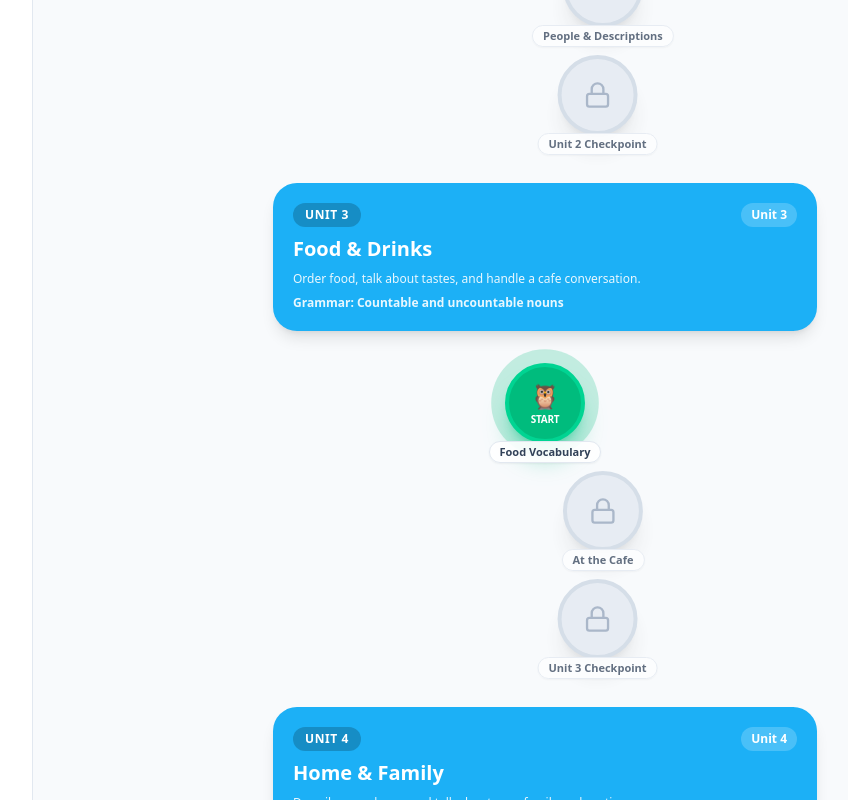
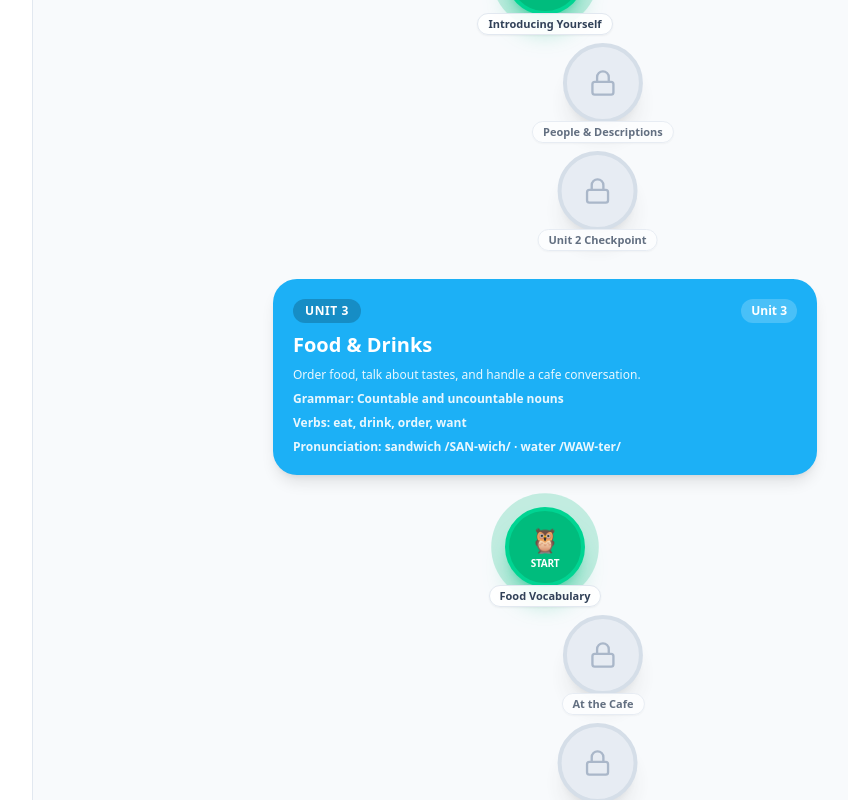
Before and after one commit to florentmolowayi-byte/flor, a React (Vite) app: page / in a window 1280 px wide. Shown: the part 1100-1900 px from the top of the page, without its empty margins (223-1071 px from the left). Built offline with nearby package versions, Linux system fonts and the light colour scheme.

Commit message:
Add verbs and pronunciation to units

```diff
--- a/src/components/PathView.tsx
+++ b/src/components/PathView.tsx
@@ -66,6 +66,16 @@ export const PathView: React.FC<PathViewProps> = ({
             {unit.grammar && (
               <p className="text-xs font-bold text-white/90">
                 Grammar: <span className="font-black">{unit.grammar}</span>
+              </p>
+            )}
+            {unit.verbs && (
+              <p className="text-xs font-bold text-white/90">
+                Verbs: <span className="font-black">{unit.verbs}</span>
+              </p>
+            )}
+            {unit.pronunciation && (
+              <p className="text-xs font-bold text-white/90">
+                Pronunciation: <span className="font-black">{unit.pronunciation}</span>
               </p>
             )}
           </div>
--- a/src/data/languages.ts
+++ b/src/data/languages.ts
@@ -15,6 +15,8 @@ const ALL_LANGUAGES: Language[] = [
         title: 'Unit 1: Everyday English Basics',
         description: 'Learn greetings, simple questions, and useful daily phrases.',
         grammar: 'Subject pronouns and the verb “to be”',
+        verbs: 'be, have, greet, introduce',
+        pronunciation: 'hello /hə-LOH/ · name /NAYM/',
         color: '#1CB0F6',
         nodes: [
           {
@@ -53,26 +55,26 @@ const ALL_LANGUAGES: Language[] = [
         ],
       },
       ...[
-        ['Unit 2: Introductions & People', 'Introduce yourself and describe the people around you.', 'Present simple with “be”', 'Introducing Yourself', 'People & Descriptions'],
-        ['Unit 3: Food & Drinks', 'Order food, talk about tastes, and handle a cafe conversation.', 'Countable and uncountable nouns', 'Food Vocabulary', 'At the Cafe'],
-        ['Unit 4: Home & Family', 'Describe your home and talk about your family and routines.', 'There is / There are', 'My Home', 'Family Life'],
-        ['Unit 5: Daily Routines', 'Talk about your day, times, and regular activities.', 'Present simple statements and questions', 'My Day', 'Time & Schedules'],
-        ['Unit 6: Shopping', 'Ask about prices, sizes, colors, and what you need to buy.', 'This, that, these, and those', 'Shopping Basics', 'Clothes & Prices'],
-        ['Unit 7: Travel', 'Use practical English for airports, hotels, and transportation.', 'Can and could for requests', 'Getting Around', 'Travel Check-in'],
-        ['Unit 8: Directions & Places', 'Ask for directions and find important places in town.', 'Prepositions of place', 'Around Town', 'Finding Your Way'],
-        ['Unit 9: Weather & Seasons', 'Describe the weather and make plans for different seasons.', 'It is and the present continuous', 'Weather Talk', 'Seasons & Plans'],
-        ['Unit 10: Hobbies & Free Time', 'Discuss interests, weekend activities, and invitations.', 'Like, love, hate + -ing', 'My Hobbies', 'Making Plans'],
-        ['Unit 11: Health & Wellness', 'Explain common symptoms and speak with a doctor or pharmacist.', 'Have got and should', 'Body & Symptoms', 'At the Doctor'],
-        ['Unit 12: Work & Careers', 'Talk about jobs, workplaces, and professional goals.', 'Adverbs of frequency', 'Jobs & Workplaces', 'Career Goals'],
-        ['Unit 13: Past Experiences', 'Share what happened yesterday and tell simple stories.', 'Past simple: regular and irregular verbs', 'Yesterday', 'Weekend Stories'],
-        ['Unit 14: Future Plans', 'Make promises, predictions, and plans for the future.', 'Going to and will', 'Future Plans', 'Goals & Dreams'],
-        ['Unit 15: Technology', 'Talk about devices, apps, and everyday digital life.', 'Present perfect for experiences', 'Devices & Apps', 'Online Life'],
-        ['Unit 16: Opinions & Comparisons', 'Express opinions and compare people, places, and ideas.', 'Comparatives and superlatives', 'Giving Opinions', 'Comparing Things'],
-        ['Unit 17: Nature & Environment', 'Describe nature and discuss simple environmental topics.', 'Must, have to, and should', 'The Natural World', 'Caring for the Planet'],
-        ['Unit 18: Culture & Celebrations', 'Talk about traditions, holidays, and memorable celebrations.', 'Past continuous', 'Special Days', 'Traditions'],
-        ['Unit 19: Conversations', 'Build longer conversations with useful connectors and responses.', 'Question tags and conversation connectors', 'Keeping a Conversation', 'Conversation Connectors'],
-        ['Unit 20: English Fluency Review', 'Bring your vocabulary and grammar together in a final review.', 'Mixed grammar review', 'Mixed Review', 'Fluency Challenge'],
-      ].map(([title, description, grammar, lessonOne, lessonTwo], index) => {
+        ['Unit 2: Introductions & People', 'Introduce yourself and describe the people around you.', 'Present simple with “be”', 'be, live, come, know', 'people /PEE-pəl/ · country /KUN-tree/', 'Introducing Yourself', 'People & Descriptions'],
+        ['Unit 3: Food & Drinks', 'Order food, talk about tastes, and handle a cafe conversation.', 'Countable and uncountable nouns', 'eat, drink, order, want', 'sandwich /SAN-wich/ · water /WAW-ter/', 'Food Vocabulary', 'At the Cafe'],
+        ['Unit 4: Home & Family', 'Describe your home and talk about your family and routines.', 'There is / There are', 'live, share, cook, clean', 'bedroom /BED-room/ · family /FAM-uh-lee/', 'My Home', 'Family Life'],
+        ['Unit 5: Daily Routines', 'Talk about your day, times, and regular activities.', 'Present simple statements and questions', 'wake, work, take, go', 'usually /YOO-zhoo-uh-lee/ · schedule /SKED-jool/', 'My Day', 'Time & Schedules'],
+        ['Unit 6: Shopping', 'Ask about prices, sizes, colors, and what you need to buy.', 'This, that, these, and those', 'buy, need, pay, try', 'price /PRYS/ · larger /LAR-jer/', 'Shopping Basics', 'Clothes & Prices'],
+        ['Unit 7: Travel', 'Use practical English for airports, hotels, and transportation.', 'Can and could for requests', 'fly, leave, arrive, book', 'airport /AIR-port/ · luggage /LUG-ij/', 'Getting Around', 'Travel Check-in'],
+        ['Unit 8: Directions & Places', 'Ask for directions and find important places in town.', 'Prepositions of place', 'turn, cross, walk, find', 'library /LY-brer-ee/ · straight /STRAYT/', 'Around Town', 'Finding Your Way'],
+        ['Unit 9: Weather & Seasons', 'Describe the weather and make plans for different seasons.', 'It is and the present continuous', 'rain, snow, shine, change', 'weather /WETH-er/ · season /SEE-zən/', 'Weather Talk', 'Seasons & Plans'],
+        ['Unit 10: Hobbies & Free Time', 'Discuss interests, weekend activities, and invitations.', 'Like, love, hate + -ing', 'read, play, watch, enjoy', 'hobby /HOB-ee/ · weekend /WEEK-end/', 'My Hobbies', 'Making Plans'],
+        ['Unit 11: Health & Wellness', 'Explain common symptoms and speak with a doctor or pharmacist.', 'Have got and should', 'hurt, feel, rest, recover', 'headache /HED-ayk/ · medicine /MED-uh-sin/', 'Body & Symptoms', 'At the Doctor'],
+        ['Unit 12: Work & Careers', 'Talk about jobs, workplaces, and professional goals.', 'Adverbs of frequency', 'work, earn, manage, apply', 'engineer /en-juh-NEER/ · career /kuh-REER/', 'Jobs & Workplaces', 'Career Goals'],
+        ['Unit 13: Past Experiences', 'Share what happened yesterday and tell simple stories.', 'Past simple: regular and irregular verbs', 'visit, see, go, enjoy', 'visited /VIZ-it-id/ · museum /myoo-ZEE-um/', 'Yesterday', 'Weekend Stories'],
+        ['Unit 14: Future Plans', 'Make promises, predictions, and plans for the future.', 'Going to and will', 'plan, study, travel, hope', 'future /FYOO-cher/ · abroad /uh-BRAWD/', 'Future Plans', 'Goals & Dreams'],
+        ['Unit 15: Technology', 'Talk about devices, apps, and everyday digital life.', 'Present perfect for experiences', 'use, check, download, share', 'technology /tek-NOL-uh-jee/ · device /di-VYS/', 'Devices & Apps', 'Online Life'],
+        ['Unit 16: Opinions & Comparisons', 'Express opinions and compare people, places, and ideas.', 'Comparatives and superlatives', 'think, prefer, compare, agree', 'interesting /IN-ter-es-ting/ · different /DIF-er-ent/', 'Giving Opinions', 'Comparing Things'],
+        ['Unit 17: Nature & Environment', 'Describe nature and discuss simple environmental topics.', 'Must, have to, and should', 'protect, recycle, reduce, save', 'environment /en-VY-run-ment/ · forest /FOR-ist/', 'The Natural World', 'Caring for the Planet'],
+        ['Unit 18: Culture & Celebrations', 'Talk about traditions, holidays, and memorable celebrations.', 'Past continuous', 'celebrate, cook, dance, remember', 'tradition /truh-DISH-un/ · holiday /HOL-uh-day/', 'Special Days', 'Traditions'],
+        ['Unit 19: Conversations', 'Build longer conversations with useful connectors and responses.', 'Question tags and conversation connectors', 'ask, answer, explain, continue', 'conversation /kon-ver-SAY-shun/ · actually /AK-choo-uh-lee/', 'Keeping a Conversation', 'Conversation Connectors'],
+        ['Unit 20: English Fluency Review', 'Bring your vocabulary and grammar together in a final review.', 'Mixed grammar review', 'speak, listen, read, write', 'fluency /FLOO-en-see/ · clearly /KLEER-lee/', 'Mixed Review', 'Fluency Challenge'],
+      ].map(([title, description, grammar, verbs, pronunciation, lessonOne, lessonTwo], index) => {
         const number = index + 2;
         return {
           id: `unit-en-${number}`,
@@ -80,6 +82,8 @@ const ALL_LANGUAGES: Language[] = [
           title,
           description,
           grammar,
+          verbs,
+          pronunciation,
           color: '#1CB0F6',
           nodes: [
             {
--- a/src/types.ts
+++ b/src/types.ts
@@ -16,6 +16,8 @@ export interface Unit {
   title: string;
   description: string;
   grammar?: string;
+  verbs?: string;
+  pronunciation?: string;
   color: string;
   nodes: PathNode[];
 }
```
